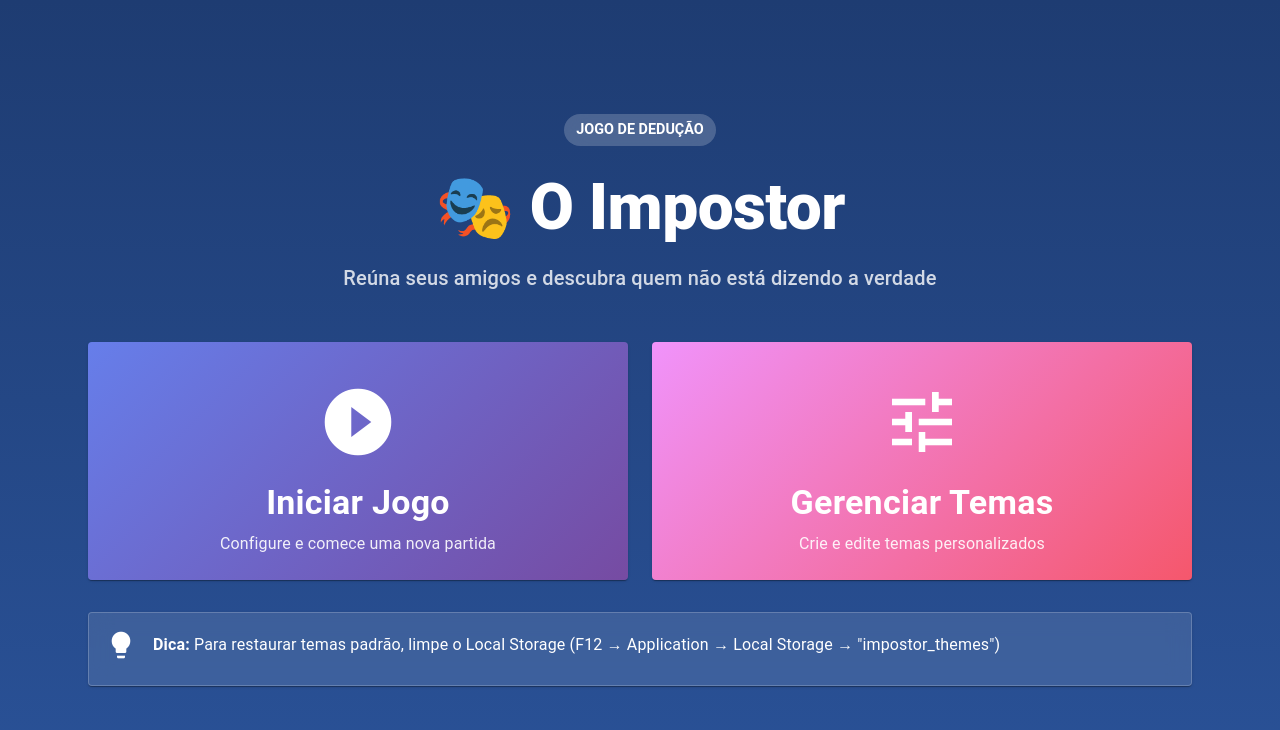
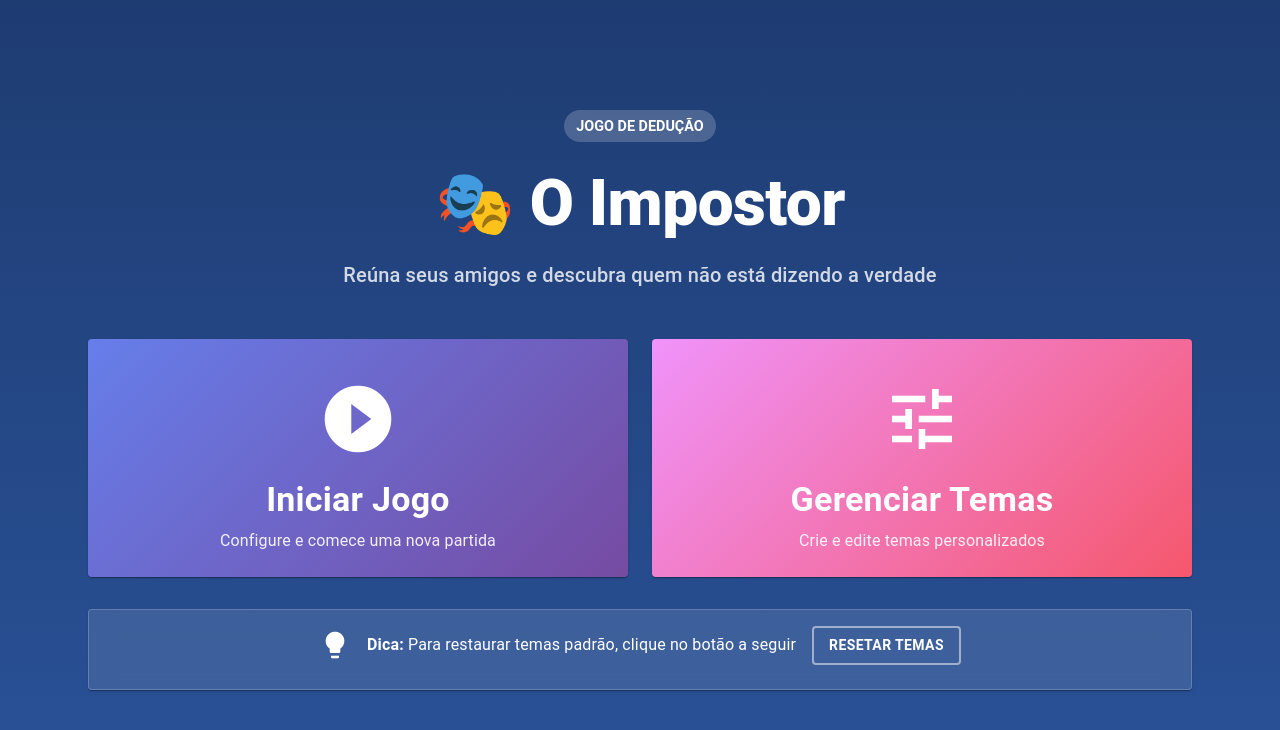
Before and after one commit to LucasSGonza/TheImpostorGame, a React (Vite) app: page / in a window 1280 px wide. Shown: the top 730 px of the page. Built offline with nearby package versions, Linux system fonts and the light colour scheme.

Commit message:
feat: melhora usabilidade para resetar temas para o padrao

```diff
--- a/src/pages/Home/HomePage.tsx
+++ b/src/pages/Home/HomePage.tsx
@@ -1,3 +1,4 @@
+import { ButtonCustom } from "@/components";
 import { useAppSelector } from "@/store/hooks";
 import { selectPaths } from "@/store/paths/pathsSlice";
 import {
@@ -14,6 +15,17 @@ import { useNavigate } from "react-router-dom";
 export const HomePage = () => {
   const navigate = useNavigate();
   const paths = useAppSelector(selectPaths);
+
+  const handleResetThemes = () => {
+    // Lógica para resetar os temas
+    const lsThemes = localStorage.getItem("impostor_themes");
+    if (lsThemes) {
+      localStorage.removeItem("impostor_themes");
+      alert("Temas resetados para os padrões!");
+    } else {
+      alert("Nenhum tema personalizado encontrado para resetar.");
+    }
+  };
 
   return (
     <Box
@@ -127,13 +139,24 @@ export const HomePage = () => {
           }}
         >
           <CardContent>
-            <Box sx={{ display: "flex", alignItems: "center", gap: 2 }}>
+            <Box
+              sx={{
+                display: "flex",
+                alignItems: "center",
+                gap: 2,
+                justifyContent: "center",
+              }}
+            >
               <Icon sx={{ color: "white", fontSize: 32 }}>lightbulb</Icon>
-              <Typography sx={{ color: "white", flex: 1 }}>
-                <strong>Dica:</strong> Para restaurar temas padrão, limpe o
-                Local Storage (F12 → Application → Local Storage →
-                "impostor_themes")
+              <Typography sx={{ color: "white" }} variant="body1">
+                <strong>Dica:</strong> Para restaurar temas padrão, clique no
+                botão a seguir
               </Typography>
+              <ButtonCustom
+                buttonRole="secondary"
+                label="Resetar Temas"
+                onClick={handleResetThemes}
+              />
             </Box>
           </CardContent>
         </Card>
```
